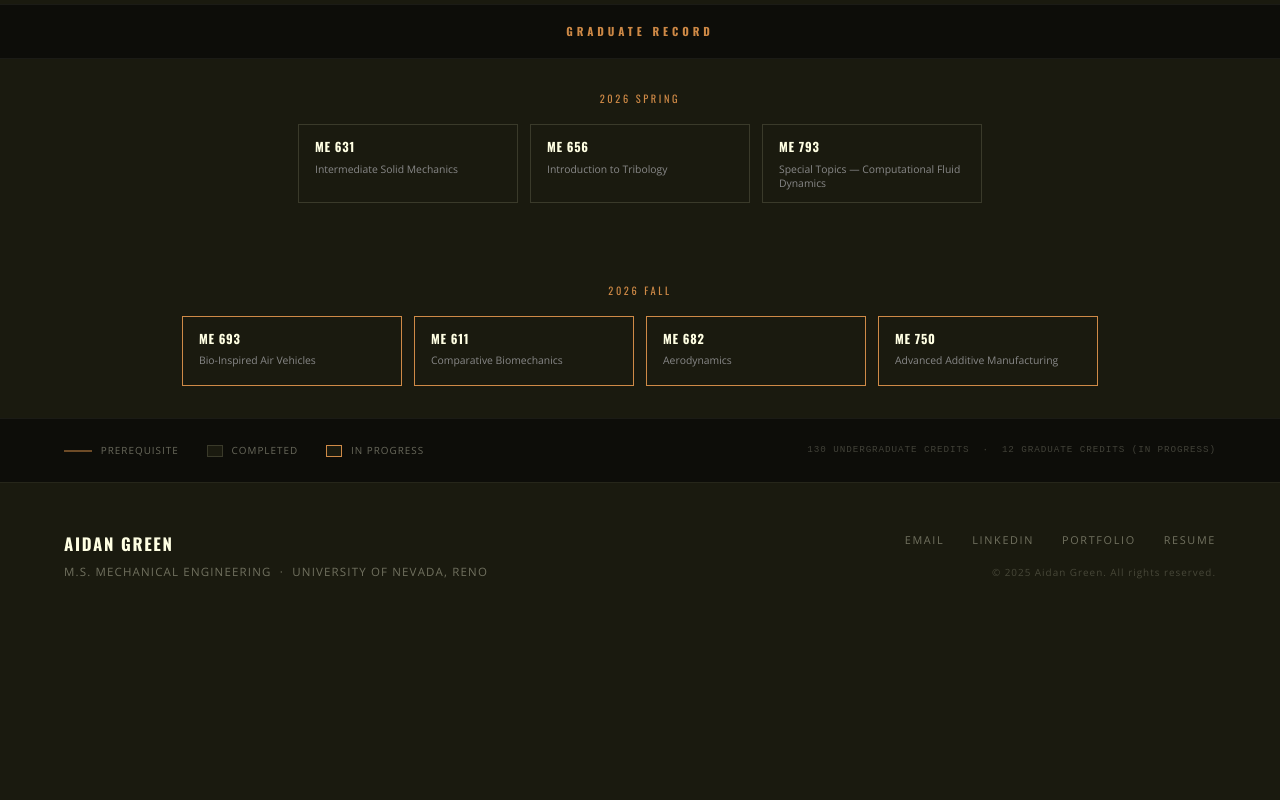
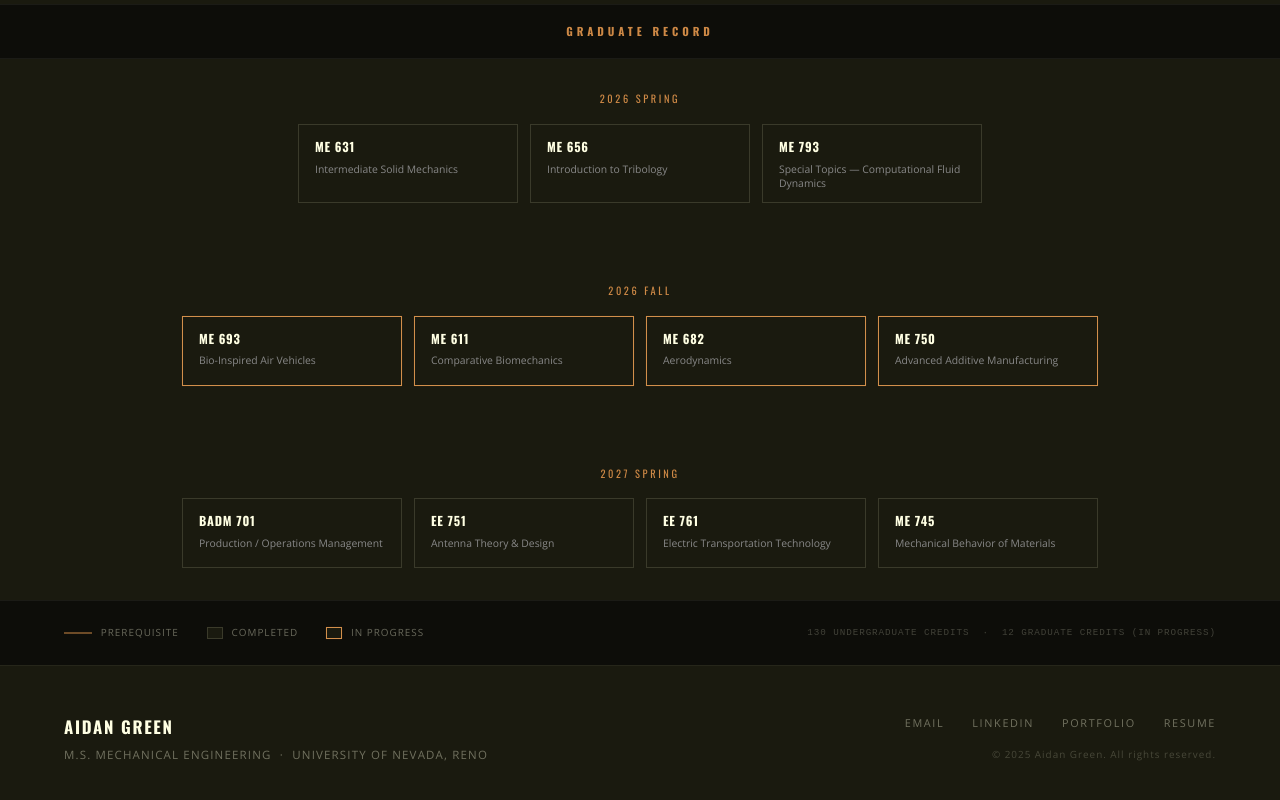
Before and after one commit to aidangreeeen/Portfolio, a plain HTML site: page education.html in a window 1280 px wide. Shown: the part 2722-3522 px from the top of the page. Before the commit the page ends 3352 px from the top, so only its background shows below. Drawn offline with nearby package versions, Linux system fonts and the light colour scheme.

Commit message:
Curriculum: add Spring 2027 courses

```diff
--- a/education.html
+++ b/education.html
@@ -777,6 +777,37 @@
         </div>
     </div>
 
+    <!-- ── 2027 SPRING ── -->
+    <div class="semester-block">
+        <div class="semester-label">2027 Spring</div>
+        <div class="semester-nodes">
+            <div class="course-node" id="node-BADM701" role="button" tabindex="0"
+                 data-code="BADM 701" data-title="Production / Operations Management" data-credits="3" data-semester="2027 Spring"
+                 data-description="Problems of manufacturing goods and services; production applications of linear programming, scheduling, quality control and materials management; CAD, CAM, multi-cultural and international issues.">
+                <div class="node-top"><span class="node-code">BADM 701</span></div>
+                <span class="node-title">Production / Operations Management</span>
+            </div>
+            <div class="course-node" id="node-EE751" role="button" tabindex="0"
+                 data-code="EE 751" data-title="Antenna Theory &amp; Design" data-credits="3" data-semester="2027 Spring"
+                 data-description="Antenna fundamentals; theory and design of dipole, loop, wire, broadband, aperture and microstrip antennas; arrays, method of moments, antenna synthesis; CAD analysis and measurements performed in an anechoic chamber.">
+                <div class="node-top"><span class="node-code">EE 751</span></div>
+                <span class="node-title">Antenna Theory &amp; Design</span>
+            </div>
+            <div class="course-node" id="node-EE761" role="button" tabindex="0"
+                 data-code="EE 761" data-title="Electric Transportation Technology" data-credits="3" data-semester="2027 Spring"
+                 data-description="Introduces engineering graduate students to transportation electrification across the analysis, design, control, and simulation of electric, hybrid, and plug-in hybrid powertrains.">
+                <div class="node-top"><span class="node-code">EE 761</span></div>
+                <span class="node-title">Electric Transportation Technology</span>
+            </div>
+            <div class="course-node" id="node-ME745" role="button" tabindex="0"
+                 data-code="ME 745" data-title="Mechanical Behavior of Materials" data-credits="3" data-semester="2027 Spring"
+                 data-description="Stress and strain and the mechanisms of flow and fracture. Mechanical property tests including multi-axial states of stress, and the basic metal working processes.">
+                <div class="node-top"><span class="node-code">ME 745</span></div>
+                <span class="node-title">Mechanical Behavior of Materials</span>
+            </div>
+        </div>
+    </div>
+
 </div><!-- /grad-wrap -->
 
 <!-- ===== LEGEND ===== -->
```
